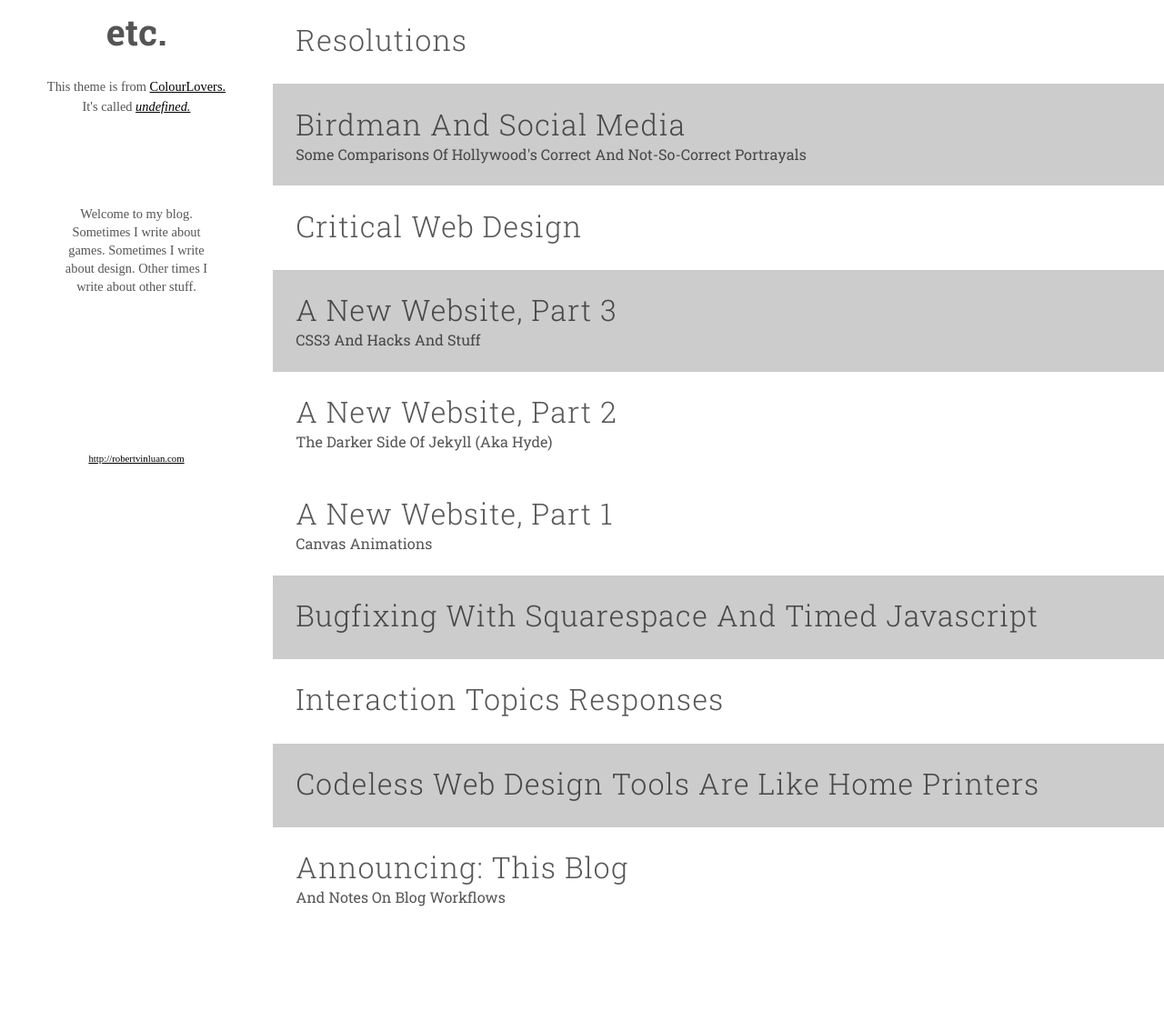
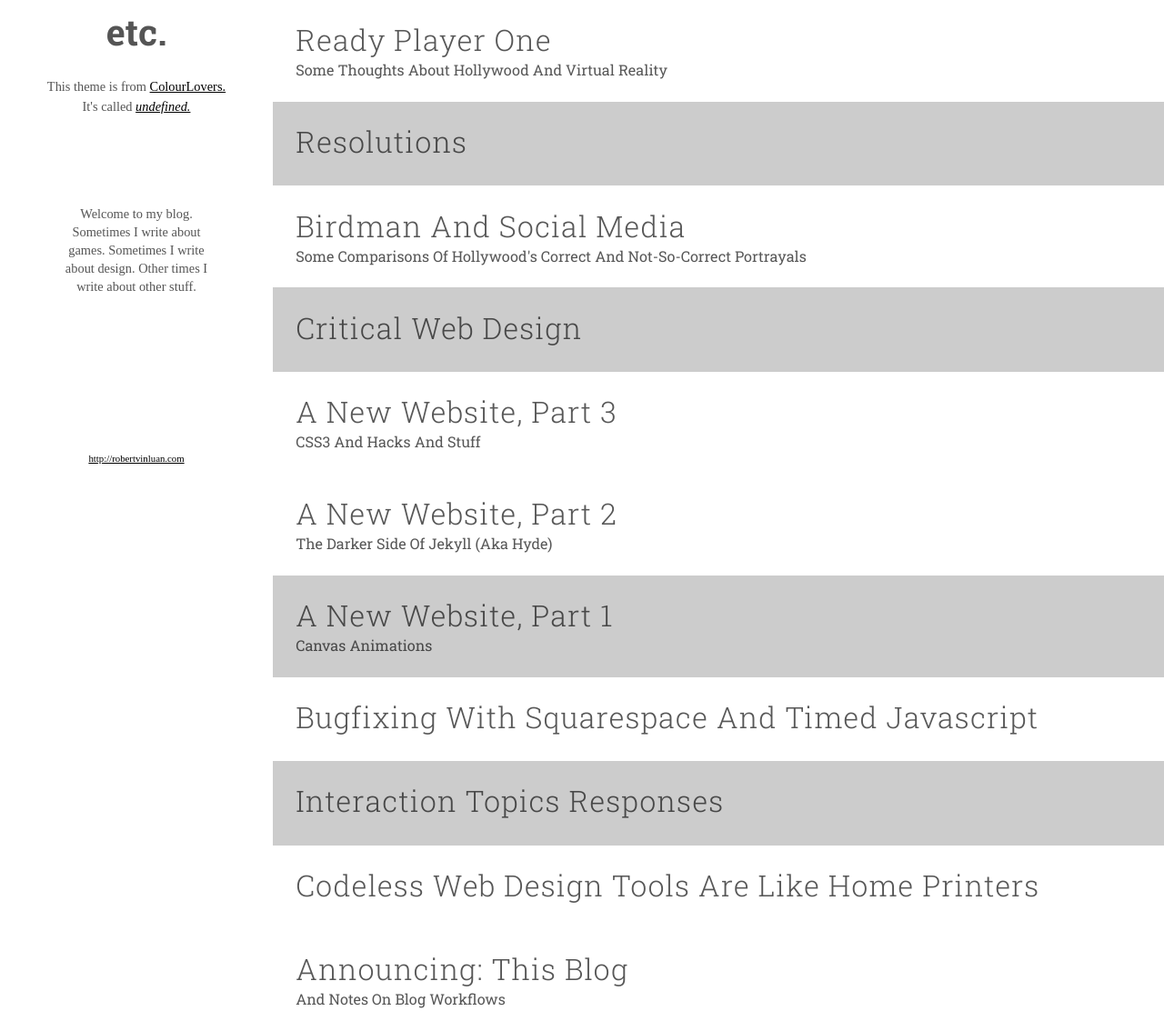
Before and after one commit to rvinluan/rvinluan.github.io, a Jekyll site: the page built from index.html, in a window 1280 px wide and 1134 px high. Shown: the whole window at 91% size. Built offline with Jekyll 4.4.1, drawn with Linux system fonts in a browser that asks for light colours; nearby versions of some CDN libraries; some web fonts are replaced.

Commit message:
updated metadata

```diff
--- a/_posts/2015-03-26-ready-player-one.md
+++ b/_posts/2015-03-26-ready-player-one.md
@@ -1,5 +1,8 @@
 ---
-published: false
+published: true
+layout: post
+title: Ready Player One
+subtitle: Some Thoughts About Hollywood and Virtual Reality
 ---
 
 Warner Brothers, the studio producing the Ready Player One movie, just announced it scored Steven Spielberg as the director for the film adaptation of the bestselling novel (which it aqcuired the rights to in 2010, a year before the book was even realeased).
```
